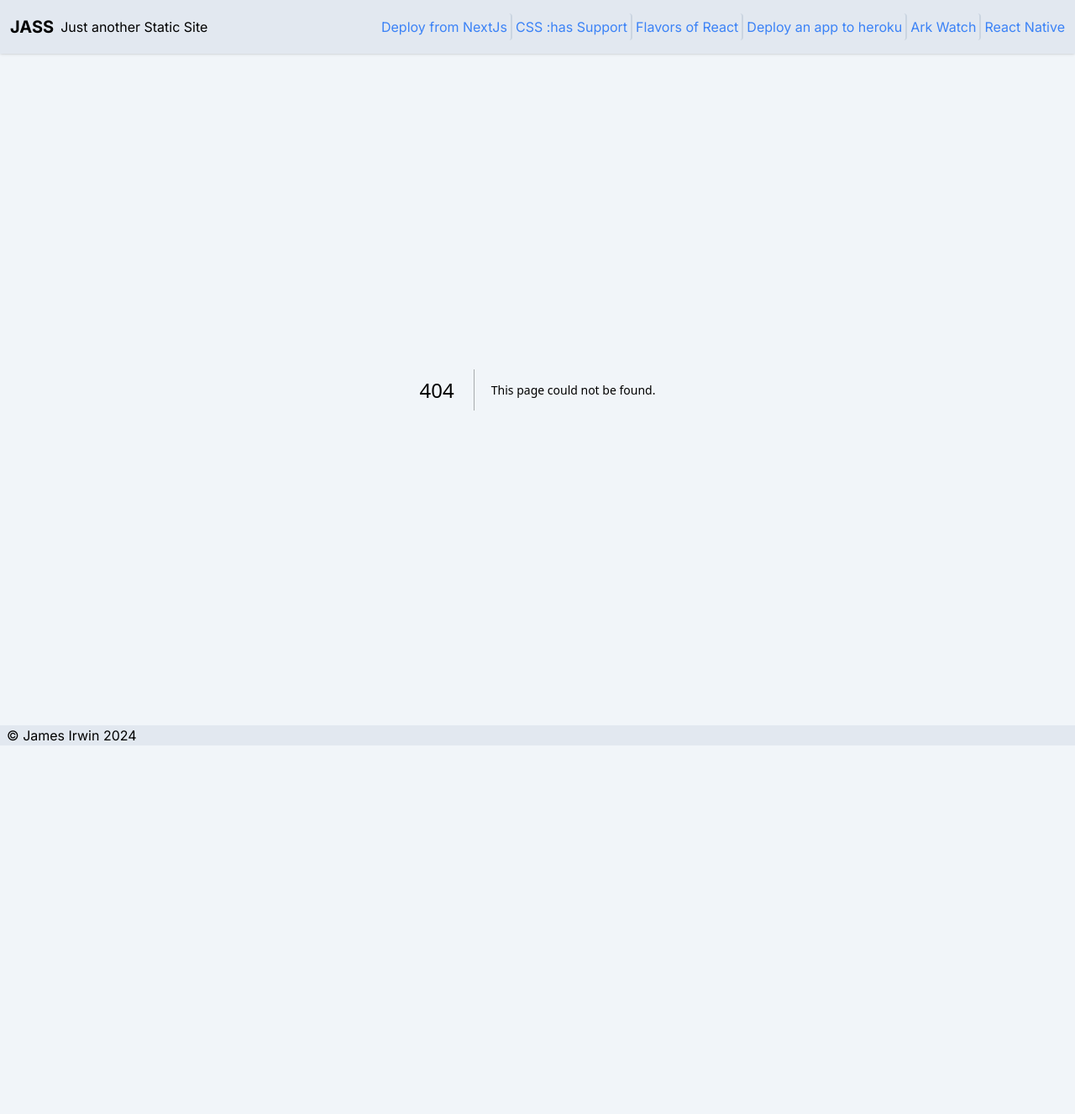
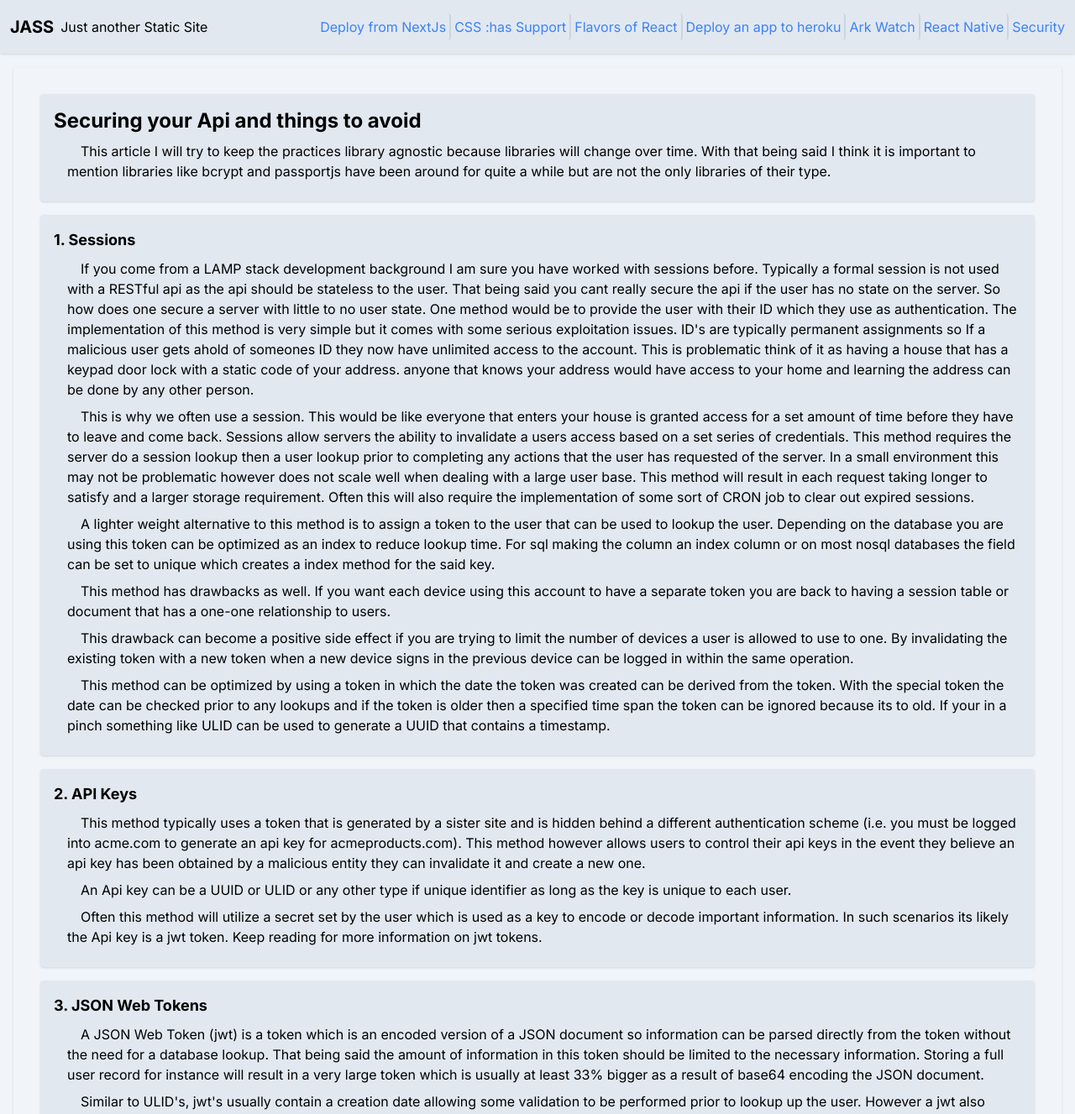
Before and after one commit to IrwinJames-FS/static-site, a Next.js app: page /static-site/articles/security in a window 1280 px wide. Before the commit this address had no page. Shown: the top 1327 px of the page at 84% size. Before the commit the page ends 888 px from the top, so only its background shows below. Built offline with nearby package versions, Linux system fonts and the light colour scheme.

Commit message:
Adding an article about authentication

```diff
--- /dev/null
+++ b/src/app/articles/security/page.tsx
@@ -0,0 +1,48 @@
+import { Article, Section, Title, P, Code, B, Link } from "@/components";
+import { Metadata } from "next";
+
+const Page = () => (<Article>
+	<Section>
+		<Title h={3} title="Securing your Api and things to avoid"/>
+		<P>This article I will try to keep the practices library agnostic because libraries will change over time. With that being said I think it is important to mention libraries like bcrypt and passportjs have been around for quite a while but are not the only libraries of their type.</P>
+	</Section>
+	<Section>
+		<Title step={1} h={5} title="Sessions"/>
+		<P>If you come from a LAMP stack development background I am sure you have worked with sessions before. Typically a formal session is not used with a RESTful api as the api should be stateless to the user. That being said you cant really secure the api if the user has no state on the server. So how does one secure a server with little to no user state. One method would be to provide the user with their ID which they use as authentication. The implementation of this method is very simple but it comes with some serious exploitation issues. ID&#39;s are typically permanent assignments so If a malicious user gets ahold of someones ID they now have unlimited access to the account. This is problematic think of it as having a house that has a keypad door lock with a static code of your address. anyone that knows your address would have access to your home and learning the address can be done by any other person.</P>
+		<P>This is why we often use a session. This would be like everyone that enters your house is granted access for a set amount of time before they have to leave and come back. Sessions allow servers the ability to invalidate a users access based on a set series of credentials. This method requires the server do a session lookup then a user lookup prior to completing any actions that the user has requested of the server. In a small environment this may not be problematic however does not scale well when dealing with a large user base. This method will result in each request taking longer to satisfy and a larger storage requirement. Often this will also require the implementation of some sort of CRON job to clear out expired sessions.</P>
+		<P>A lighter weight alternative to this method is to assign a token to the user that can be used to lookup the user. Depending on the database you are using this token can be optimized as an index to reduce lookup time. For sql making the column an index column or on most nosql databases the field can be set to unique which creates a index method for the said key.</P>
+		<P>This method has drawbacks as well. If you want each device using this account to have a separate token you are back to having a session table or document that has a one-one relationship to users.</P>
+		<P>This drawback can become a positive side effect if you are trying to limit the number of devices a user is allowed to use to one. By invalidating the existing token with a new token when a new device signs in the previous device can be logged in within the same operation.</P>
+		<P>This method can be optimized by using a token in which the date the token was created can be derived from the token. With the special token the date can be checked prior to any lookups and if the token is older then a specified time span the token can be ignored because its to old. If your in a pinch something like ULID can be used to generate a UUID that contains a timestamp.</P>
+	</Section>
+	<Section>
+		<Title step={2} h={5} title="API Keys"/>
+		<P>This method typically uses a token that is generated by a sister site and is hidden behind a different authentication scheme (i.e. you must be logged into acme.com to generate an api key for acmeproducts.com). This method however allows users to control their api keys in the event they believe an api key has been obtained by a malicious entity they can invalidate it and create a new one.</P>
+		<P>An Api key can be a UUID or ULID or any other type if unique identifier as long as the key is unique to each user.</P>
+		<P>Often this method will utilize a secret set by the user which is used as a key to encode or decode important information. In such scenarios its likely the Api key is a jwt token. Keep reading for more information on jwt tokens.</P>
+	</Section>
+	<Section>
+		<Title step={3} h={5} title="JSON Web Tokens"/>
+		<P>A JSON Web Token (jwt) is a token which is an encoded version of a JSON document so information can be parsed directly from the token without the need for a database lookup. That being said the amount of information in this token should be limited to the necessary information. Storing a full user record for instance will result in a very large token which is usually at least 33% bigger as a result of base64 encoding the JSON document.</P>
+		<P>Similar to ULID&#39;s, jwt&#39;s usually contain a creation date allowing some validation to be performed prior to lookup up the user. However a jwt also typically contains the users id. This is usually a better solution then ULID because the user table no longer requires a unique field to lookup a session signature this also means the user record will not know anything about the existing sessions. However without additional systems in place this method will not be able to determine if the user is logged in on multiple devices.</P>
+	</Section>
+	<Section>
+		<Title step={4} h={5} title="3rd party authentication"/>
+		<P>In most cases this is not a viable option for securing an Api by itself as it will require the user to log into a 3rd party website and that websites token will be used as an authentication token on your api as well. That being said if you are designing a companion application to your api support for these logins can be provided and make your application even more accessible.</P>
+	</Section>
+	<Section>
+		<Title step={5} h={5} title="Multi-factor authentication"/>
+		<P>Multi-factor authentication can get very complex however in its simplest form the server sends an access key to a trusted contact method and restricts access until the user can provide that key. To avoid brute force attacks this key will typically only be valid for a very short period of time.</P>
+		<P>Now that you understand how Multi-factor authentication works on its nose lets talk about how rolling codes and how they factor into this multi-factor authentication scheme. Most of these authenticators will not use your phone number or email as an authentication method but instead use a authentication service. These services continually generate whats called a rolling code. This rolling code can be derived from a secret and a generation time. This allows your api to contact the authentication service to confirm if the code provided is valid without ever having to generate or know the code prior to the authentication requrest.</P>
+	</Section>
+	<Section>
+		<Title h={3} title="Closing Remarks"/>
+		<P>As you can see authentication is a rabbit hole that is very easy to get lost in and unfortunately authentication practices are a moving target because as computers become more powerful hackers ability to circumvent or breach security measures becomes more powerful as well. Not to mention user authentication is only a small portion (but very important) of securing your api. With things like the 0 day attack or Npms path vulnerability exploit. hackers are able to gain access to the operating system your server is running. At which point they can monitor the memory cache and collect information passively until someone detects the hacker. As such it is important to utilize encrypted connections like https or wps to communicate with the client side. Also making sure that all dependencies are not only trust worthy but utilizing trust worthy dependencies as well. There are many tools to assist with this. One tool I see many developers ignore is the npm audit tool. That being said contiunual security improvements should be used to protect your api and your users. With that I will warn you not to roll your own security solutions. You might be smart even the smartest person in the world however cyber security is a multibillion dollar industry with a huge workforce working to improve these security practices daily. Using a tried and true security strategy is going to allow you to quickly develop a secure server.</P>
+	</Section>
+</Article>);
+
+export const metadata: Metadata = {
+	title: "Securing your Api and things to avoid",
+	description: "Security seems easy until its to late.",
+};
+export default Page;
--- a/src/app/navLinks.ts
+++ b/src/app/navLinks.ts
@@ -28,5 +28,10 @@ export const navLinks: {title: string, caption: string, href: string}[] = [
 		title: 'React Native',
 		caption: "The best and worst of all worlds",
 		href: '/static-site/articles/native'
+	},
+	{
+		title: 'Security',
+		caption: 'Security is easy until its to late',
+		href: '/static-site/articles/security'
 	}
 ];
--- a/src/components/P.tsx
+++ b/src/components/P.tsx
@@ -1,4 +1,4 @@
 import { FC, ReactNode } from "react";
 import { ParentElement } from "./types";
 
-export const P: FC<ParentElement> = ({children}) => (<p className="pl-4">{children}</p>);
+export const P: FC<ParentElement> = ({children}) => (<p className="pl-4 my-2 indent-4">{children}</p>);
```
